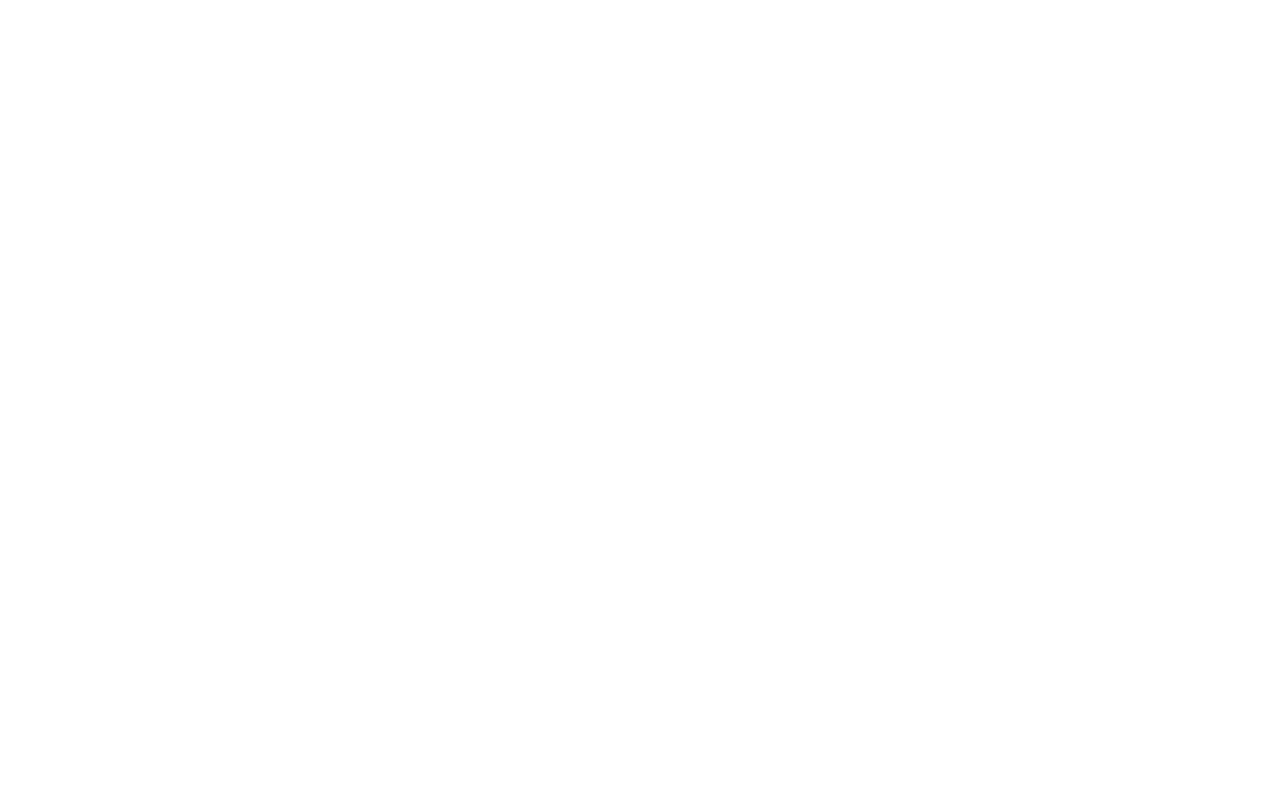
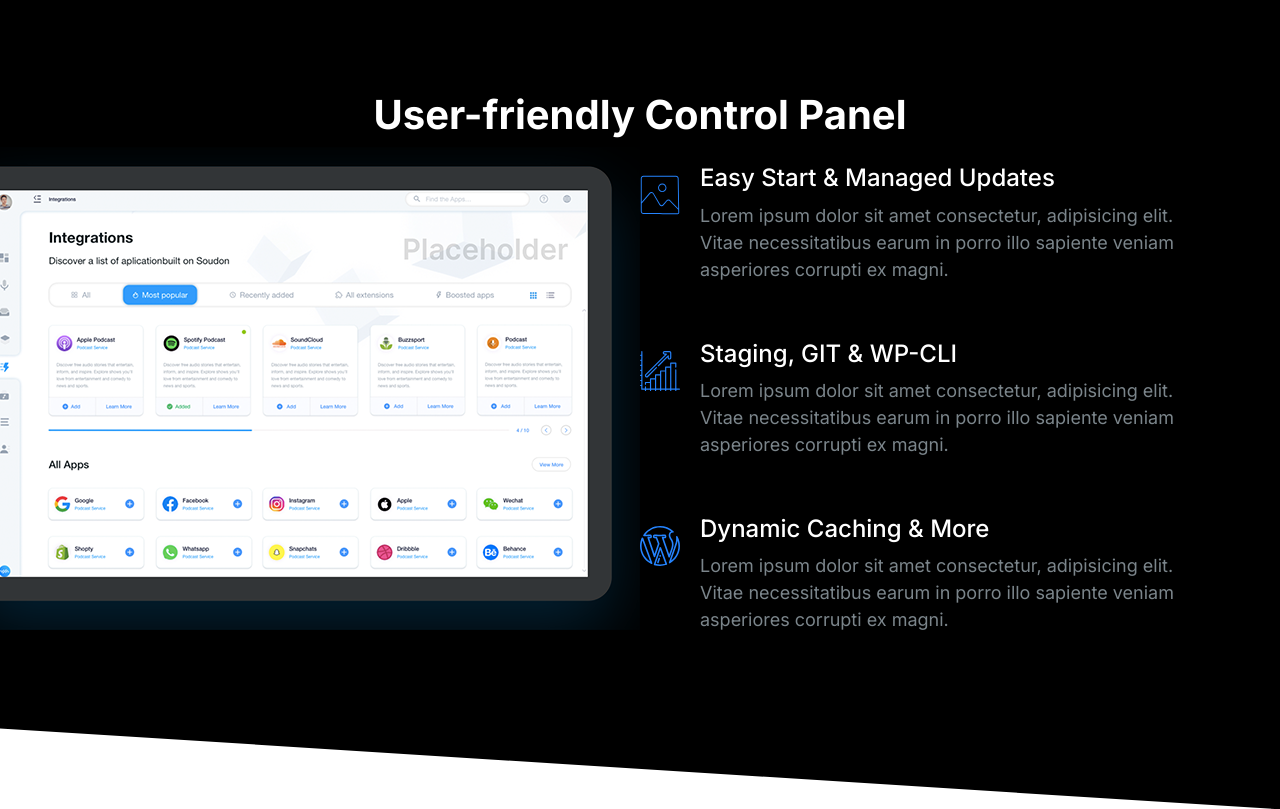
Before and after one commit to mustafaakdemir24/html-css--p-mosh, a plain HTML site: page index.html in a window 1280 px wide. Drawn offline with Linux system fonts and the light colour scheme.

Commit message:
Build the showcase block component.

```diff
--- a/css/styles.css
+++ b/css/styles.css
@@ -16,6 +16,11 @@
 }
 
 /* Typography */
+::selection {
+  background: var(--color-primary);
+  color: #fff;
+}
+
 html {
   /* 62.5% of 16px = 10px */
   font-size: 62.5%;
@@ -47,6 +52,7 @@ h2 {
 
 h3 {
   font-size: 3rem;
+  font-weight: 500;
 }
 
 p {
@@ -137,7 +143,6 @@ a {
 .list {
   list-style: none;
   padding-left: 0;
-  color: var(--color-headings);
 }
 
 .list--inline .list__item {
@@ -148,6 +153,7 @@ a {
 .list--tick {
   list-style-image: url(../images/tick.svg);
   padding-left: 3rem;
+  color: var(--color-headings);
 }
 
 .list--tick .list__item {
@@ -416,6 +422,7 @@ a {
 /* Media */
 .media {
   display: flex;
+  margin-bottom: 4rem;
 }
 
 .media__title {
@@ -618,18 +625,20 @@ a {
   color: #7b858b;
 }
 
-.block--dark .block__heading {
+.block--dark h1,
+.block--dark h2,
+.block--dark h3 {
   color: #fff;
 }
 
 .block--skewed-right {
   padding-bottom: calc(var(--padding-vertical) + 4rem);
-  clip-path: polygon(0% 0%, 100% 0%, 100% 100%, 0% 80%);
+  clip-path: polygon(0% 0%, 100% 0%, 100% 100%, 0% 90%);
 }
 
 .block--skewed-left {
   padding-bottom: calc(var(--padding-vertical) + 4rem);
-  clip-path: polygon(0% 0%, 100% 0%, 100% 80%, 0% 100%);
+  clip-path: polygon(0% 0%, 100% 0%, 100% 90%, 0% 100%);
 }
 
 .container {
@@ -701,10 +710,6 @@ nav.collapsible--expanded .nav__toggler {
 }
 
 /* Hero */
-.hero {
-  clip-path: polygon(0% 0%, 100% 0%, 100% 90%, 0% 100%);
-}
-
 .hero__tagline {
   font-size: 2rem;
   color: #b9c3cf;
@@ -784,3 +789,23 @@ nav.collapsible--expanded .nav__toggler {
     order: 2;
   }
 }
+
+/* Showcase Block */
+.block-showcase__image > img {
+  width: 100%;
+}
+
+@media screen and (min-width: 768px) {
+  .block-showcase .grid {
+    grid-template-columns: 50% 50%;
+  }
+
+  .block-showcase__image {
+    justify-self: end;
+  }
+
+  .block-showcase__image > img {
+    width: auto;
+    max-width: 700px;
+  }
+}
--- a/index.html
+++ b/index.html
@@ -14,6 +14,77 @@
     <link rel="stylesheet" href="css/styles.css" />
   </head>
   <body>
+    <section class="block block--dark block--skewed-right block-showcase">
+      <header class="block__header">
+        <h2>User-friendly Control Panel</h2>
+      </header>
+      <div class="container grid grid--1x2">
+        <picutre class="block-showcase__image">
+          <source
+            type="image/webp"
+            srcset="./images/ipad.webp 1x, ./images/'ipad@2x.webp 2x"
+          />
+          <source
+            type="image/png"
+            srcset="./images/ipad.png 1x, ./images/ipad@2x.png 2x"
+          />
+          <img src="./images/ipad.png" alt="" srcset="" />
+        </picutre>
+        <ul class="list">
+          <li>
+            <div class="media">
+              <div class="media__image">
+                <svg class="icon icon--primary">
+                  <use xlink:href="./images/sprite.svg#snap"></use>
+                </svg>
+              </div>
+              <div class="media__body">
+                <h3 class="media__title">Easy Start & Managed Updates</h3>
+                <p>
+                  Lorem ipsum dolor sit amet consectetur, adipisicing elit.
+                  Vitae necessitatibus earum in porro illo sapiente veniam
+                  asperiores corrupti ex magni.
+                </p>
+              </div>
+            </div>
+          </li>
+          <li>
+            <div class="media">
+              <div class="media__image">
+                <svg class="icon icon--primary">
+                  <use xlink:href="./images/sprite.svg#growth"></use>
+                </svg>
+              </div>
+              <div class="media__body">
+                <h3 class="media__title">Staging, GIT & WP-CLI</h3>
+                <p>
+                  Lorem ipsum dolor sit amet consectetur, adipisicing elit.
+                  Vitae necessitatibus earum in porro illo sapiente veniam
+                  asperiores corrupti ex magni.
+                </p>
+              </div>
+            </div>
+          </li>
+          <li>
+            <div class="media">
+              <div class="media__image">
+                <svg class="icon icon--primary">
+                  <use xlink:href="./images/sprite.svg#wordpress"></use>
+                </svg>
+              </div>
+              <div class="media__body">
+                <h3 class="media__title">Dynamic Caching & More</h3>
+                <p>
+                  Lorem ipsum dolor sit amet consectetur, adipisicing elit.
+                  Vitae necessitatibus earum in porro illo sapiente veniam
+                  asperiores corrupti ex magni.
+                </p>
+              </div>
+            </div>
+          </li>
+        </ul>
+      </div>
+    </section>
     <script src="./js/main.js"></script>
   </body>
 </html>
```
Also changed, not shown: images/ipad.png (added), images/ipad.webp (added), images/ipad@2x.png (added), images/ipad@2x.webp (added).
